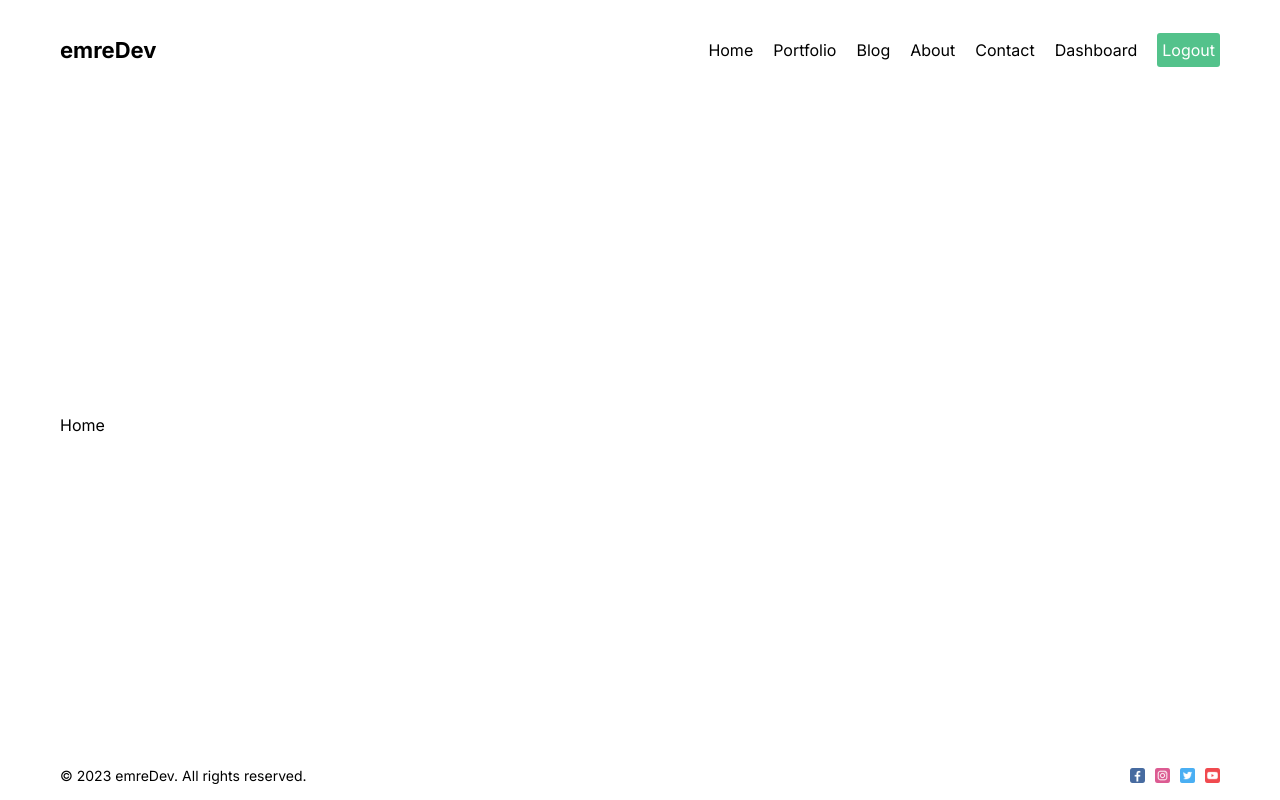
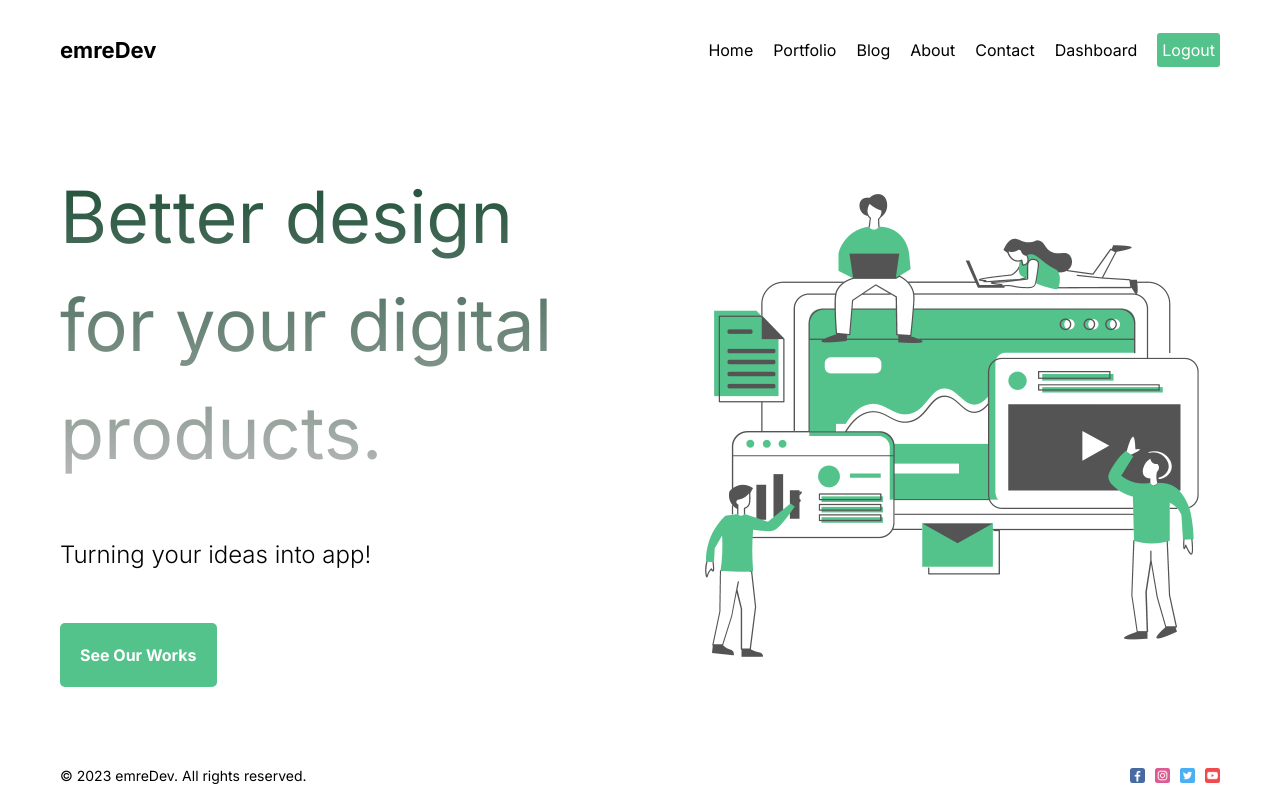
Before and after one commit to emrecoban/company, a Next.js app: page / in a window 1280 px wide. Built offline with nearby package versions, Linux system fonts and the light colour scheme.

Commit message:
Designed home page

```diff
--- a/src/app/globals.css
+++ b/src/app/globals.css
@@ -1,6 +1,23 @@
 @tailwind base;
 @tailwind components;
 @tailwind utilities;
+
+* {
+    box-sizing: border-box;
+    padding: 0;
+    margin: 0;
+}
+
+html,
+body {
+    max-width: 100vw;
+    overflow-x: hidden;
+}
+
+a {
+    text-decoration: none;
+    color: inherit;
+}
 
 .container {
     max-width: 1366px;
--- a/src/app/page.jsx
+++ b/src/app/page.jsx
@@ -1,9 +1,18 @@
 import Image from 'next/image'
+import style from './page.module.css'
+import Hero from 'public/hero.png'
 
 export default function Home() {
   return (
-    <div>
-      Home
+    <div className={style.container}>
+      <div className={style.item}>
+        <h1 className={style.title}>Better design for your digital products.</h1>
+        <p className={style.desc}>Turning your ideas into app!</p>
+        <button className={style.button}>See Our Works</button>
+      </div>
+      <div className={style.item}>
+        <Image src={Hero} alt="" className={style.img} />
+      </div>
     </div>
   )
 }
--- /dev/null
+++ b/src/app/page.module.css
@@ -0,0 +1,53 @@
+.container {
+    display: flex;
+    align-items: center;
+    gap: 100px;
+}
+
+.item {
+    flex: 1;
+    display: flex;
+    flex-direction: column;
+    gap: 50px;
+}
+
+.title {
+    font-size: 72px;
+    background: linear-gradient(to bottom, #194c33, #bbb);
+    -webkit-background-clip: text;
+    -webkit-text-fill-color: transparent;
+}
+
+.button {
+    padding: 20px;
+    cursor: pointer;
+    background-color: #53c28b;
+    border: none;
+    border-radius: 5px;
+    color: white;
+    font-weight: bold;
+    width: max-content;
+}
+
+.img {
+    width: 100%;
+    height: 500px;
+    object-fit: contain;
+    /* animation: move 3s infinite ease alternate; */
+}
+
+@keyframes move {
+    from {
+        transform: translateY(-10px);
+    }
+
+    to {
+        transform: translateY(10px);
+    }
+}
+
+
+.desc {
+    font-size: 24px;
+    font-weight: 300;
+}
```
